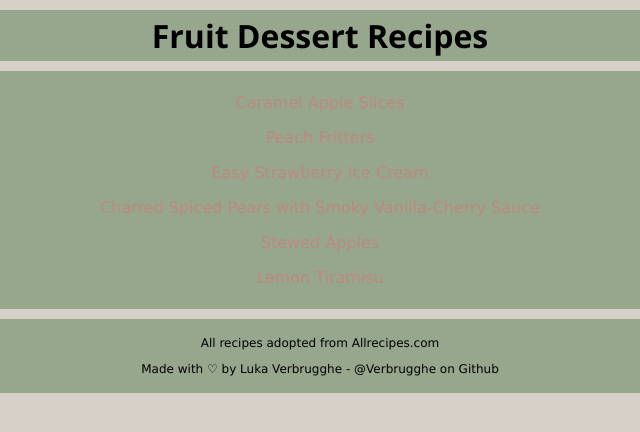
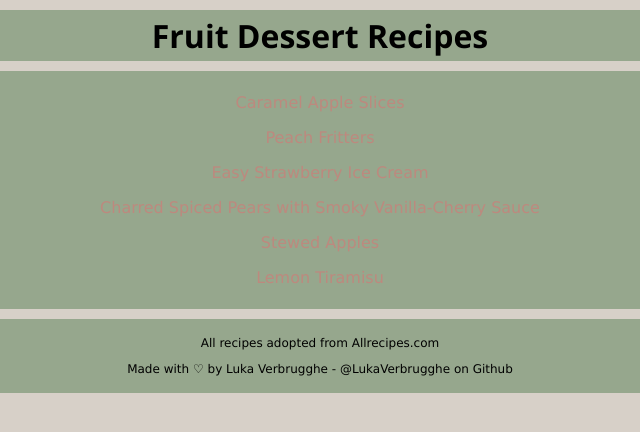
Before and after one commit to LukaVerbrugghe/odin-recipes, a plain HTML site: page index.html in a window 1280 px wide. Shown: the full height of the page, 320-960 px from the left. Drawn offline with Linux system fonts and the light colour scheme.

Commit message:
Update footer

```diff
--- a/index.html
+++ b/index.html
@@ -20,6 +20,6 @@
 </body>
 <footer>
     <p>All recipes adopted from Allrecipes.com</p>
-    <p>Made with ♡ by Luka Verbrugghe  - @Verbrugghe on Github</p>
+    <p>Made with ♡ by Luka Verbrugghe  - @LukaVerbrugghe on Github</p>
 </footer>
 </html>
```
